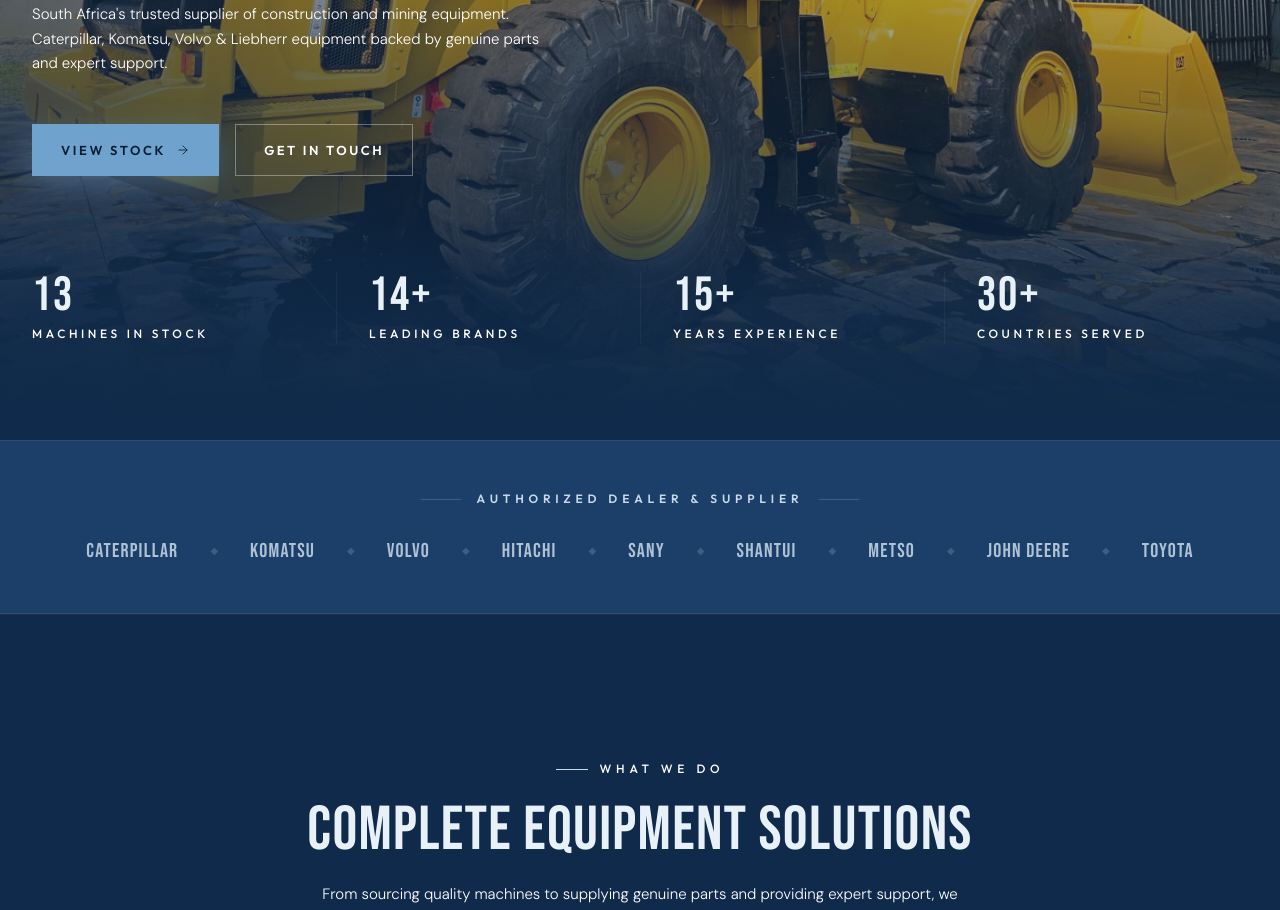
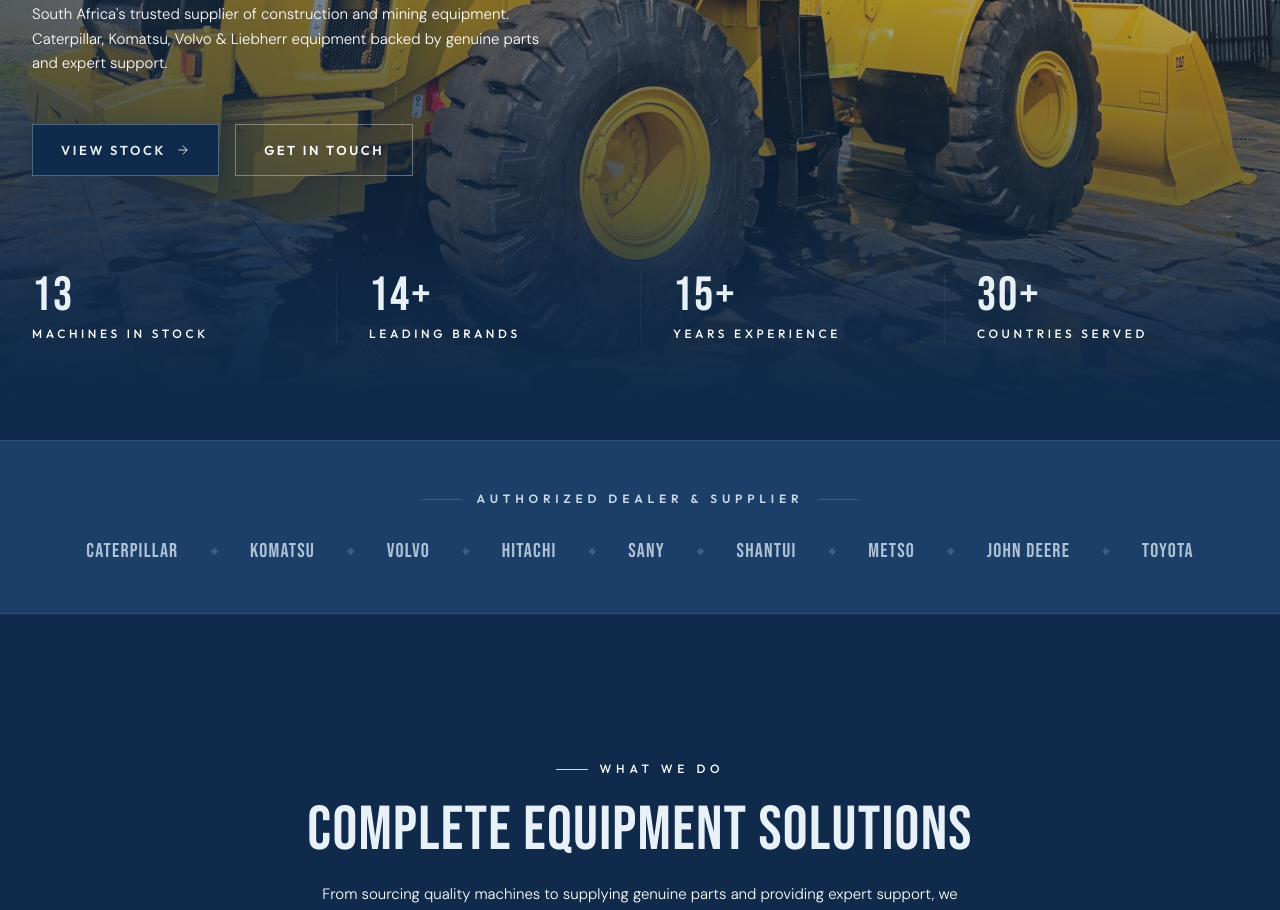
Before and after one commit to sebastianboswell123-prog/Bmh-trading-international-2-, a React (Vite) app: page / in a window 1280 px wide. Shown: the part 780-1690 px from the top of the page. Built offline with nearby package versions, Linux system fonts and the light colour scheme.

Commit message:
Set View Stock button to the background navy blue with light text
Co-Authored-By: Claude Opus 4.8 (1M context) <noreply@anthropic.com>

```diff
--- a/src/pages/Home.jsx
+++ b/src/pages/Home.jsx
@@ -229,22 +229,22 @@ export default function Home() {
                 className="inline-flex items-center gap-2.5 px-7 py-3.5 text-[13px] font-semibold tracking-[0.2em] uppercase transition-all duration-400"
                 style={{
                   fontFamily: 'var(--font-heading)',
-                  background: '#6FA3CE',
-                  color: '#0A1E33',
-                  border: '1px solid #6FA3CE',
-                  boxShadow: '0 8px 30px rgba(111,163,206,0.35)',
+                  background: '#0F2A4A',
+                  color: '#E8F0F8',
+                  border: '1px solid rgba(200,216,232,0.35)',
+                  boxShadow: '0 8px 30px rgba(15,42,74,0.5)',
                 }}
                 onMouseEnter={(e) => {
-                  e.currentTarget.style.background = '#5B91BE';
-                  e.currentTarget.style.borderColor = '#5B91BE';
+                  e.currentTarget.style.background = '#16395F';
+                  e.currentTarget.style.borderColor = 'rgba(200,216,232,0.6)';
                   e.currentTarget.style.transform = 'translateY(-2px)';
-                  e.currentTarget.style.boxShadow = '0 14px 44px rgba(111,163,206,0.5)';
+                  e.currentTarget.style.boxShadow = '0 14px 44px rgba(15,42,74,0.6)';
                 }}
                 onMouseLeave={(e) => {
-                  e.currentTarget.style.background = '#6FA3CE';
-                  e.currentTarget.style.borderColor = '#6FA3CE';
+                  e.currentTarget.style.background = '#0F2A4A';
+                  e.currentTarget.style.borderColor = 'rgba(200,216,232,0.35)';
                   e.currentTarget.style.transform = 'translateY(0)';
-                  e.currentTarget.style.boxShadow = '0 8px 30px rgba(111,163,206,0.35)';
+                  e.currentTarget.style.boxShadow = '0 8px 30px rgba(15,42,74,0.5)';
                 }}
               >
                 View Stock
```
